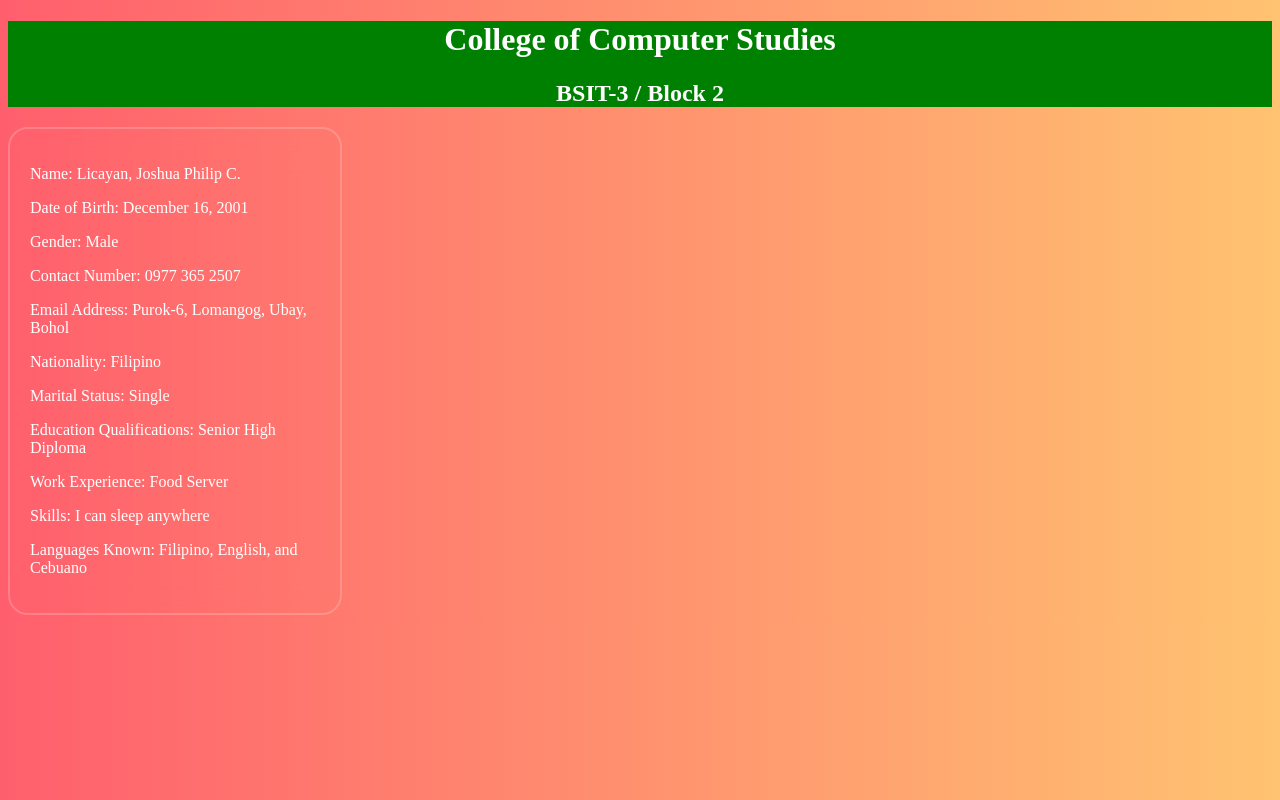
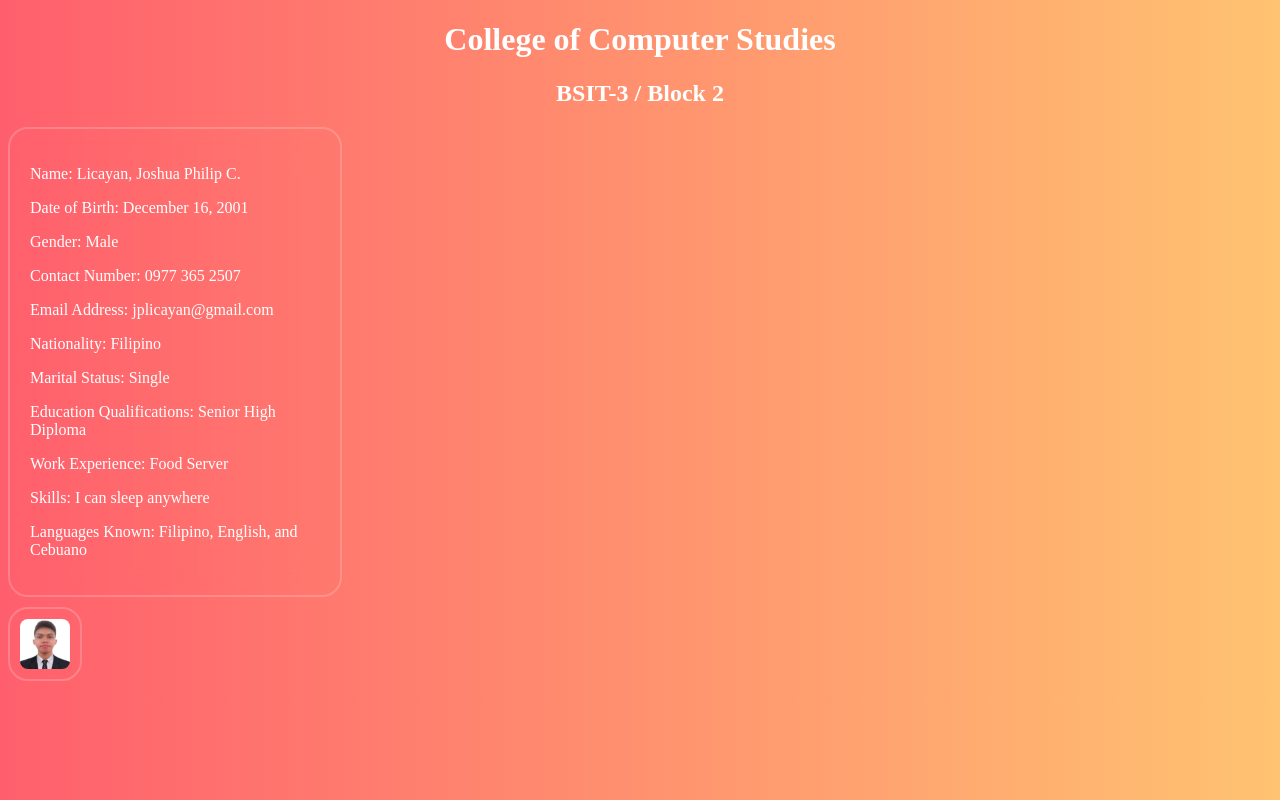
Before and after one commit to CaptureMe21/B2_12_Licayan, a plain HTML site: page index.html in a window 1280 px wide. Drawn offline with Linux system fonts and the light colour scheme.

Commit message:
Add Profile Picture

```diff
--- a/index.html
+++ b/index.html
@@ -22,7 +22,7 @@
             <p>Date of Birth: December 16, 2001</p>
             <p>Gender: Male</p>
             <p>Contact Number: 0977 365 2507</p>
-            <p>Email Address: Purok-6, Lomangog, Ubay, Bohol</p>
+            <p>Email Address: jplicayan@gmail.com</p>
             <p>Nationality: Filipino</p>
             <p>Marital Status: Single</p>
             <p>Education Qualifications: Senior High Diploma</p>
@@ -32,5 +32,9 @@
         </div>
     </div>
 
+    <div class="photo">
+        <img src="phototoy.jpg" alt="phototoy.jpg">
+    </div>
+
 </body>
 </html>
--- a/style.css
+++ b/style.css
@@ -1,9 +1,6 @@
 body{
     background-image: linear-gradient(to right ,#FF5F6D, #FFC371);
     background-size: cover;
-}
-.title{
-    background-color:green;
 }
 
 .title h1{
@@ -33,3 +30,13 @@ body{
     justify-content: center;
     align-items: center;
 }
+.photo{
+    padding: 10px 10px 10px 0px;
+}
+.photo img{
+    height: 50px;
+    width: 50px;
+    border: 2px solid rgba(255, 255, 255, .2);
+    border-radius: 20px;
+    padding: 10px 10px 10px 10px;
+}
```
Also changed, not shown: phototoy.jpg (added).
